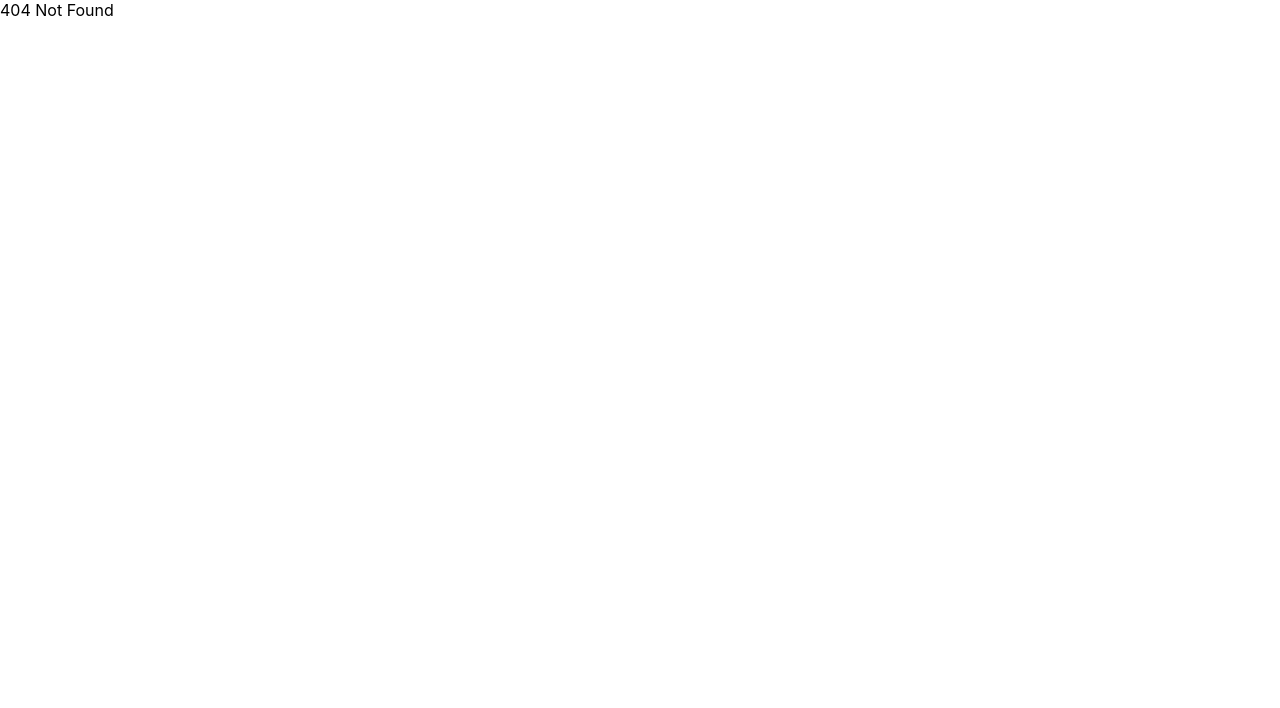
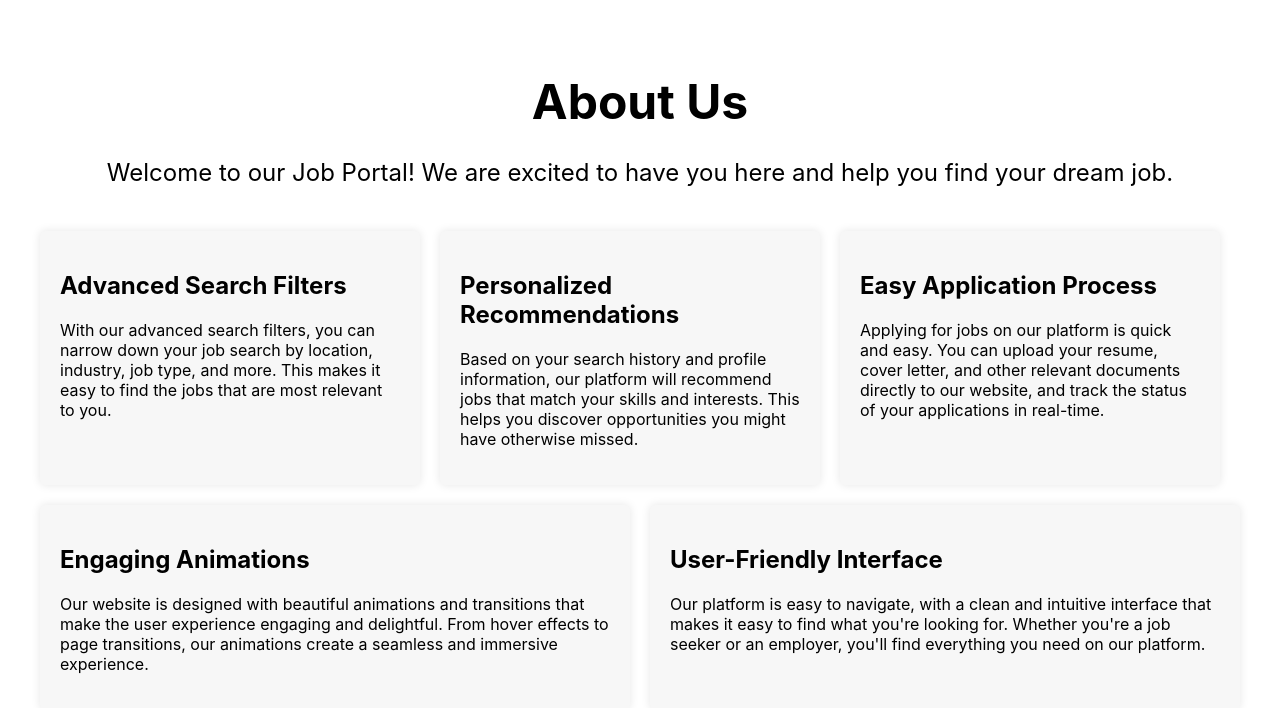
Before and after one commit to codedevhulk/jobportal_testing, a React (Create React App) app: page /aboutus in a window 1280 px wide. Before the commit this address had no page. Shown: the top 708 px of the page. Built offline with nearby package versions, Linux system fonts and the light colour scheme.

Commit message:
signup page update, aboutus

```diff
--- a/src/components/JobCard.tsx
+++ b/src/components/JobCard.tsx
@@ -1,4 +1,5 @@
 import React from "react";
+import { Link } from "react-router-dom";
 import styled from "styled-components";
 
 interface JobCardProps {
@@ -59,7 +60,9 @@ const JobCard: React.FC<JobCardProps> = (props: JobCardProps) => {
       <Company>{company}</Company>
       <Salary>{salary}</Salary>
       <Location>{location}</Location>
-      <DetailsButton onClick={onApply}>Show Details</DetailsButton>
+      <Link to="/jobdetails">
+        <DetailsButton onClick={onApply}>Show Details</DetailsButton>
+      </Link>
     </Card>
   );
 };
--- a/src/components/JobDetailsCard.tsx
+++ b/src/components/JobDetailsCard.tsx
@@ -1,8 +1,12 @@
 import React from "react";
 import styled from "styled-components";
+import withAuth from "./authentication/withAuth";
+import { useSelector } from "react-redux";
+import { useParams } from "react-router-dom";
 
 interface IJobInfoProps {
   jobInfo: {
+    id: string;
     jobTitle: string;
     companyName: string;
     location: string;
@@ -51,16 +55,28 @@ const JobDetailsStyle = styled.div`
   }
 `;
 
-const JobDetailsCard: React.FC<IJobInfoProps> = ({ jobInfo }) => {
+const JobDetailsCard: React.FC = () => {
+  const { id: jobid } = useParams();
+  // const jobInfo = useSelector((state) =>
+  //   state?.jobs?.find((job) => job.id === jobid)
+  // );
+  const jobInfo = {
+    id: 1,
+    jobTitle: "Full Stack",
+    companyName: "Persistent",
+    location: "hyderabad",
+    jobType: "full time",
+    jobDescription: "job description",
+    salary: "$6789",
+  };
   const {
+    id,
     jobTitle,
     companyName,
     location,
     jobType,
-    jobCategory,
     jobDescription,
     salary,
-    applicationLink,
   } = jobInfo;
 
   return (
@@ -79,20 +95,10 @@ const JobDetailsCard: React.FC<IJobInfoProps> = ({ jobInfo }) => {
         <span>{jobType}</span>
       </div>
       <div className="details-row">
-        <span className="label">Job Category:</span>
-        <span>{jobCategory}</span>
-      </div>
-      <div className="details-row">
         <span className="label">Salary:</span>
         <span>{salary}</span>
       </div>
 
-      <div className="details-row">
-        <span className="label">Application Link:</span>
-        <a href={applicationLink} target="_blank" rel="noreferrer">
-          {applicationLink}
-        </a>
-      </div>
       <div className="job-description">
         <h6>Job Description</h6>
         <p>{jobDescription}</p>
@@ -101,4 +107,4 @@ const JobDetailsCard: React.FC<IJobInfoProps> = ({ jobInfo }) => {
   );
 };
 
-export default JobDetailsCard;
+export default withAuth(JobDetailsCard);
--- a/src/components/authentication/withAuth.tsx
+++ b/src/components/authentication/withAuth.tsx
@@ -14,13 +14,13 @@ function withAuth<T extends WithAuthProps>(WrappedComponent: ComponentType<T>) {
       // If the token doesn't exist or is invalid, redirect to the login page.
       if (!token || !isValidToken(token)) {
         // You can replace this with the appropriate login route in your application.
-        window.location.href = "/signin";
+        window.location.href = "/";
       }
     }, []);
 
     if (!isValidToken(localStorage.getItem("token"))) {
       // If the token is invalid, render a useNavigate component to redirect the user to the login page.
-      navigate("/signin");
+      navigate("/");
     }
 
     // If the user is authenticated, render the wrapped component with the props passed down to this component.
--- a/src/components/signin/JobSeekerSignIn.tsx
+++ b/src/components/signin/JobSeekerSignIn.tsx
@@ -1,7 +1,7 @@
 import React, { useState } from "react";
 import styled from "styled-components";
 import { TextField } from "@mui/material";
-import { Link } from "react-router-dom";
+import { Link, useNavigate } from "react-router-dom";
 
 // interface SignInProps {
 //   onSignIn: (email: string, password: string) => void;
@@ -65,7 +65,8 @@ const Title = styled.label`
 `;
 type TRecruiterSigninDetails = { email?: string; password?: string };
 
-const RecruiterSignIn: React.FC<any> = () => {
+const RecruiterSignIn: React.FC = () => {
+  const navigate = useNavigate();
   const [recruiterSigninDetails, setRecruiterSigninDetails] = useState<
     any | TRecruiterSigninDetails
   >(null);
@@ -154,6 +155,12 @@ const RecruiterSignIn: React.FC<any> = () => {
           >
             Create Account
           </Link>
+          <span
+            style={{ color: "#98c1d9", cursor: "pointer" }}
+            onClick={() => navigate(-1)}
+          >
+            back
+          </span>
         </SignInForm>
       </SignInFormContainer>
     </>
--- a/src/components/signin/RecruiterSignIn.tsx
+++ b/src/components/signin/RecruiterSignIn.tsx
@@ -1,7 +1,7 @@
 import React, { useState } from "react";
 import styled from "styled-components";
 import { TextField } from "@mui/material";
-import { Link } from "react-router-dom";
+import { Link, useNavigate } from "react-router-dom";
 
 // interface SignInProps {
 //   onSignIn: (email: string, password: string) => void;
@@ -66,6 +66,8 @@ const Title = styled.label`
 type TRecruiterSigninDetails = { email?: string; password?: string };
 
 const RecruiterSignIn: React.FC<any> = () => {
+  const navigate = useNavigate();
+
   const [recruiterSigninDetails, setRecruiterSigninDetails] = useState<
     any | TRecruiterSigninDetails
   >(null);
@@ -153,6 +155,12 @@ const RecruiterSignIn: React.FC<any> = () => {
           >
             Create Account
           </Link>
+          <span
+            style={{ color: "#98c1d9", cursor: "pointer" }}
+            onClick={() => navigate(-1)}
+          >
+            back
+          </span>
         </SignInForm>
       </SignInFormContainer>
     </>
--- a/src/components/signup/JobSeekerSignUp.tsx
+++ b/src/components/signup/JobSeekerSignUp.tsx
@@ -1,11 +1,10 @@
 import React, { useState } from "react";
 import styled from "styled-components";
-import { TextField } from "@mui/material";
+import { TextField, IconButton } from "@mui/material";
 import { Link, useNavigate } from "react-router-dom";
-
-// interface SignInProps {
-//   onSignIn: (email: string, password: string) => void;
-// }
+import VisibilityIcon from "@mui/icons-material/Visibility";
+import VisibilityOffIcon from "@mui/icons-material/VisibilityOff";
+import InputAdornment from "@mui/material/InputAdornment";
 
 const SignUpFormContainer = styled.div`
   display: flex;
@@ -50,12 +49,6 @@ const SignUpButton = styled.button`
   }
 `;
 
-// const SignInInput = styled.input`
-//   padding: 10px;
-//   border: 1px solid #cccccc;
-//   border-radius: 5px;
-//   width: 80%;
-// `;
 const Title = styled.label`
   font-family: sans-serif;
   letter-spacing: 1px;
@@ -63,13 +56,24 @@ const Title = styled.label`
   color: #3d5a81;
   margin-bottom: 20px;
 `;
-type TRecruiterSigninDetails = { email?: string; password?: string };
+type TRecruiterSigninDetails = {
+  firstName: string;
+  lastName: string;
+  mobileNumber: string;
+  email: string;
+  address?: string | undefined;
+  password: string;
+};
 
-const RecruiterSignIn: React.FC<any> = () => {
+const RecruiterSignIn: React.FC = () => {
   const navigate = useNavigate();
   const [jobSeekerSignUpDetails, setRecruiterSignUpDetails] = useState<
     any | TRecruiterSigninDetails
   >(null);
+  const [showPassword, setShowPassword] = useState<any>(false);
+  const togglePasswordVisibility = () => {
+    setShowPassword(!showPassword);
+  };
 
   const handleSignUp = (event: any) => {
     event.preventDefault();
@@ -108,13 +112,31 @@ const RecruiterSignIn: React.FC<any> = () => {
       <SignUpFormContainer>
         <SignUpForm onSubmit={handleSignUp}>
           <Title>JobSeeker SignUp</Title>
-          {/* <SignInInput
-          type="email"
-          placeholder="Email"
-          value={email}
-          onChange={(event) => setEmail(event.target.value)}
-          required
-        /> */}
+
+          <TextField
+            type="text"
+            id="outlined-basic"
+            label="First Name"
+            name="firstName"
+            size="small"
+            variant="outlined"
+            fullWidth
+            value={jobSeekerSignUpDetails?.firstName}
+            onChange={getSigUpDetails}
+            required
+          />
+          <TextField
+            type="text"
+            id="outlined-basic"
+            label="Last Name"
+            name="lastName"
+            size="small"
+            variant="outlined"
+            fullWidth
+            value={jobSeekerSignUpDetails?.lastName}
+            onChange={getSigUpDetails}
+            required
+          />
           <TextField
             type="email"
             id="outlined-basic"
@@ -125,25 +147,55 @@ const RecruiterSignIn: React.FC<any> = () => {
             fullWidth
             value={jobSeekerSignUpDetails?.email}
             onChange={getSigUpDetails}
+            required
           />
+
           <TextField
-            type="password"
+            type="text"
+            id="outlined-basic"
+            label="Mobile Number"
+            name="mobileNumber"
+            size="small"
+            variant="outlined"
+            fullWidth
+            value={jobSeekerSignUpDetails?.mobileNumber}
+            onChange={getSigUpDetails}
+            required
+          />
+
+          <TextField
+            type={showPassword ? "text" : "password"}
             id="outlined-basic"
             label="Password"
             size="small"
             variant="outlined"
             fullWidth
             name="password"
-            value={jobSeekerSignUpDetails?.email}
+            value={jobSeekerSignUpDetails?.password}
+            onChange={getSigUpDetails}
+            required
+            InputProps={{
+              endAdornment: (
+                <InputAdornment position="end">
+                  <IconButton onClick={togglePasswordVisibility}>
+                    {showPassword ? <VisibilityIcon /> : <VisibilityOffIcon />}
+                  </IconButton>
+                </InputAdornment>
+              ),
+            }}
+          />
+          <TextField
+            type="text"
+            id="outlined-basic"
+            label="Address"
+            name="address"
+            size="small"
+            variant="outlined"
+            fullWidth
+            value={jobSeekerSignUpDetails?.address}
             onChange={getSigUpDetails}
           />
-          {/* <SignInInput
-          type="password"
-          placeholder="Password"
-          value={password}
-          onChange={(event) => setPassword(event.target.value)}
-          required
-        /> */}
+
           <SignUpButton type="submit">Sign Up</SignUpButton>
           <span
             style={{ color: "#98c1d9", cursor: "pointer" }}
--- a/src/components/signup/RecruiterSignUp.tsx
+++ b/src/components/signup/RecruiterSignUp.tsx
@@ -1,7 +1,10 @@
 import React, { useState } from "react";
 import styled from "styled-components";
-import { TextField } from "@mui/material";
+import { TextField, IconButton } from "@mui/material";
 import { Link, useNavigate } from "react-router-dom";
+import VisibilityIcon from "@mui/icons-material/Visibility";
+import VisibilityOffIcon from "@mui/icons-material/VisibilityOff";
+import InputAdornment from "@mui/material/InputAdornment";
 
 // interface SignInProps {
 //   onSignIn: (email: string, password: string) => void;
@@ -70,11 +73,15 @@ const RecruiterSignIn: React.FC<any> = () => {
   const [recruiterSignUpDetails, setRecruiterSignUpDetails] = useState<
     any | TRecruiterSignUpDetails
   >(null);
+  const [showPassword, setShowPassword] = useState<any>(false);
+  const togglePasswordVisibility = () => {
+    setShowPassword(!showPassword);
+  };
 
   const handleSignUp = (event: any) => {
     event.preventDefault();
   };
-  const getSiginDetails = (e: any) => {
+  const getSigUpDetails = (e: any) => {
     setRecruiterSignUpDetails({
       ...recruiterSignUpDetails,
       [e.target.name]: e.target.value,
@@ -116,6 +123,30 @@ const RecruiterSignIn: React.FC<any> = () => {
           required
         /> */}
           <TextField
+            type="text"
+            id="outlined-basic"
+            label="First Name"
+            name="firstName"
+            size="small"
+            variant="outlined"
+            fullWidth
+            value={recruiterSignUpDetails?.firstName}
+            onChange={getSigUpDetails}
+            required
+          />
+          <TextField
+            type="text"
+            id="outlined-basic"
+            label="Last Name"
+            name="lastName"
+            size="small"
+            variant="outlined"
+            fullWidth
+            value={recruiterSignUpDetails?.lastName}
+            onChange={getSigUpDetails}
+            required
+          />
+          <TextField
             type="email"
             id="outlined-basic"
             label="Email"
@@ -124,18 +155,54 @@ const RecruiterSignIn: React.FC<any> = () => {
             variant="outlined"
             fullWidth
             value={recruiterSignUpDetails?.email}
-            onChange={getSiginDetails}
+            onChange={getSigUpDetails}
+            required
           />
+
           <TextField
-            type="password"
+            type="text"
+            id="outlined-basic"
+            label="Mobile Number"
+            name="mobileNumber"
+            size="small"
+            variant="outlined"
+            fullWidth
+            value={recruiterSignUpDetails?.mobileNumber}
+            onChange={getSigUpDetails}
+            required
+          />
+
+          <TextField
+            type={showPassword ? "text" : "password"}
             id="outlined-basic"
             label="Password"
             size="small"
             variant="outlined"
             fullWidth
             name="password"
-            value={recruiterSignUpDetails?.email}
-            onChange={getSiginDetails}
+            value={recruiterSignUpDetails?.password}
+            onChange={getSigUpDetails}
+            required
+            InputProps={{
+              endAdornment: (
+                <InputAdornment position="end">
+                  <IconButton onClick={togglePasswordVisibility}>
+                    {showPassword ? <VisibilityIcon /> : <VisibilityOffIcon />}
+                  </IconButton>
+                </InputAdornment>
+              ),
+            }}
+          />
+          <TextField
+            type="text"
+            id="outlined-basic"
+            label="Address"
+            name="address"
+            size="small"
+            variant="outlined"
+            fullWidth
+            value={recruiterSignUpDetails?.address}
+            onChange={getSigUpDetails}
           />
           {/* <SignInInput
           type="password"
--- /dev/null
+++ b/src/pages/AboutUs.tsx
@@ -0,0 +1,117 @@
+import React from "react";
+import styled, { keyframes } from "styled-components";
+
+const fadeIn = keyframes`
+  0% {
+    opacity: 0;
+  }
+  100% {
+    opacity: 1;
+  }
+`;
+
+const Container = styled.div`
+  max-width: 1200px;
+  margin: 0 auto;
+  padding: 40px;
+  background:"#e0fbfc"
+  animation: ${fadeIn} 3s ease-in-out;
+`;
+
+const Title = styled.h1`
+  text-align: center;
+  font-size: 48px;
+  font-weight: bold;
+  margin-bottom: 20px;
+`;
+
+const Description = styled.p`
+  text-align: center;
+
+  font-size: 24px;
+  line-height: 1.5;
+  margin-bottom: 40px;
+  @media screen and (max-size: 700px) {
+    font-size: 20px;
+  }
+`;
+
+const Features = styled.ul`
+  display: flex;
+  flex-wrap: wrap;
+  list-style: none;
+  margin: 0;
+  padding: 0;
+`;
+
+const Feature = styled.li`
+  flex: 1 1 300px;
+  margin: 0 20px 20px 0;
+  padding: 20px;
+  background-color: #f7f7f7;
+  border-radius: 5px;
+  box-shadow: 0 0 10px rgba(0, 0, 0, 0.1);
+  animation: ${fadeIn} 1s ease-in-out;
+
+  &:last-child {
+    margin-right: 0;
+  }
+`;
+
+const AboutUs: React.FC = () => {
+  return (
+    <Container>
+      <Title>About Us</Title>
+      <Description>
+        Welcome to our Job Portal! We are excited to have you here and help you
+        find your dream job.
+      </Description>
+      <Features>
+        <Feature>
+          <h2>Advanced Search Filters</h2>
+          <p>
+            With our advanced search filters, you can narrow down your job
+            search by location, industry, job type, and more. This makes it easy
+            to find the jobs that are most relevant to you.
+          </p>
+        </Feature>
+        <Feature>
+          <h2>Personalized Recommendations</h2>
+          <p>
+            Based on your search history and profile information, our platform
+            will recommend jobs that match your skills and interests. This helps
+            you discover opportunities you might have otherwise missed.
+          </p>
+        </Feature>
+        <Feature>
+          <h2>Easy Application Process</h2>
+          <p>
+            Applying for jobs on our platform is quick and easy. You can upload
+            your resume, cover letter, and other relevant documents directly to
+            our website, and track the status of your applications in real-time.
+          </p>
+        </Feature>
+        <Feature>
+          <h2>Engaging Animations</h2>
+          <p>
+            Our website is designed with beautiful animations and transitions
+            that make the user experience engaging and delightful. From hover
+            effects to page transitions, our animations create a seamless and
+            immersive experience.
+          </p>
+        </Feature>
+        <Feature>
+          <h2>User-Friendly Interface</h2>
+          <p>
+            Our platform is easy to navigate, with a clean and intuitive
+            interface that makes it easy to find what you're looking for.
+            Whether you're a job seeker or an employer, you'll find everything
+            you need on our platform.
+          </p>
+        </Feature>
+      </Features>
+    </Container>
+  );
+};
+
+export default AboutUs;
--- a/src/ui/Header.tsx
+++ b/src/ui/Header.tsx
@@ -89,7 +89,9 @@ const Header: React.FC<HeaderProps> = ({ page }) => {
       <Logo>JOBPORTAL</Logo>
 
       <Navigation>
-        <NavigationLink active={page === "landing"}>About Us</NavigationLink>
+        <NavigationLink active={page === "landing"}>
+          <Link to="/aboutus">About Us</Link>
+        </NavigationLink>
         {page === "landing" ? (
           <>
             <Link to="/recruiter/signin">
```
Also changed, not shown: src/index.tsx (+7 -1 lines), src/store/slices/jobseekerslice.tsx (+22 -1 lines).
